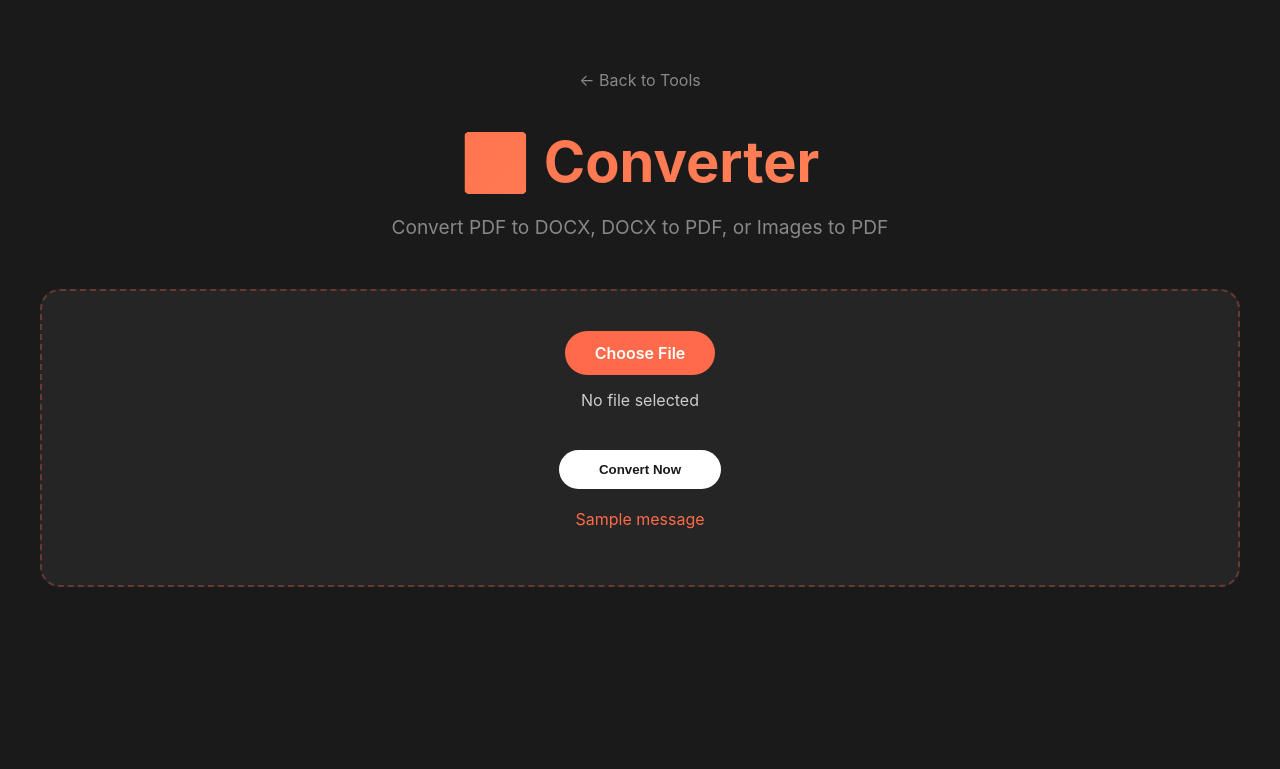
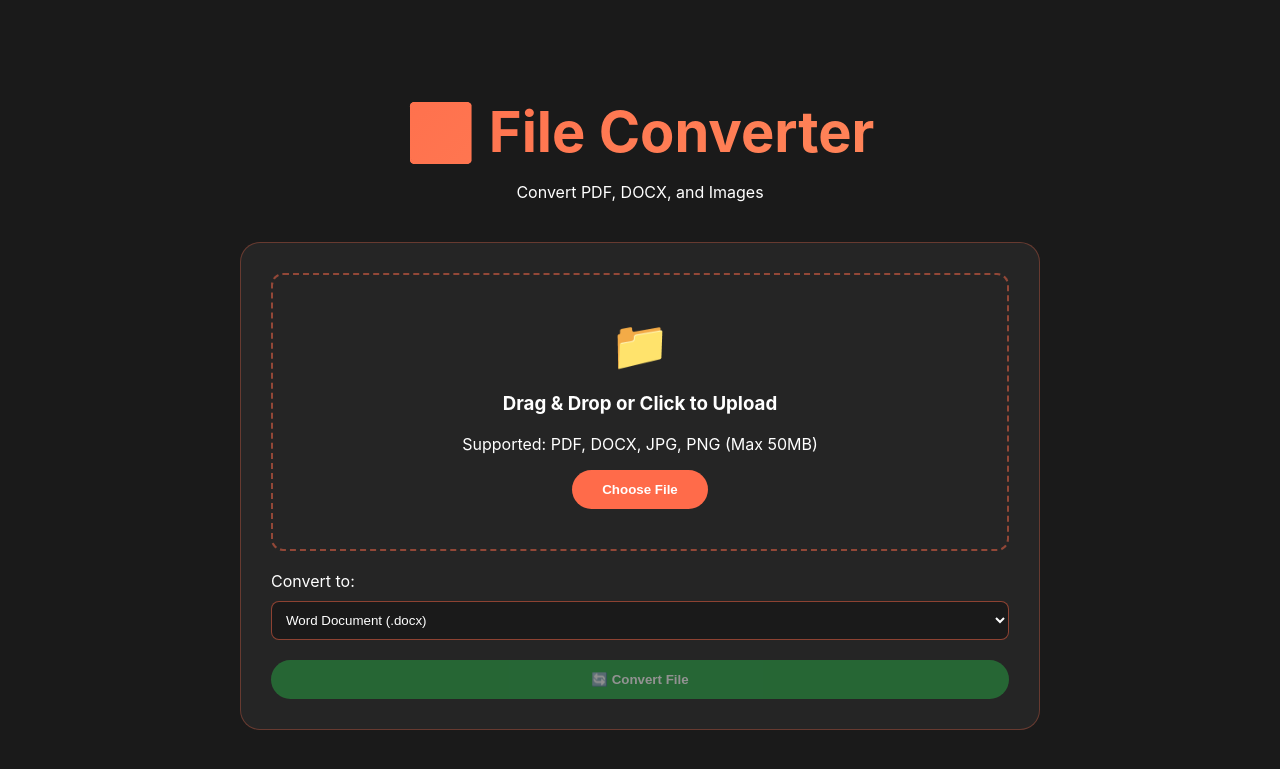
Before and after one commit to bapattanmay3/Convert-My-File, a Flask app: page /converter in a window 1280 px wide. Shown: the top 769 px of the page. Run offline with Flask 3, Linux system fonts and the light colour scheme; one stand-in notice (Sample message) is shown; some libraries are stand-ins or nearby versions.

Commit message:
Phase 2: Add File Converter with modular logic and template inheritance

```diff
--- a/app.py
+++ b/app.py
@@ -1,303 +1,84 @@
 import os
-from flask import Flask, render_template, request, send_file, flash, redirect, url_for
+import uuid
+from flask import Flask, render_template, request, jsonify, send_from_directory
 from werkzeug.utils import secure_filename
-from pdf2docx import Converter
-from docx2pdf import convert as docx_to_pdf
-from PIL import Image
-from deep_translator import GoogleTranslator
-from docx import Document
-import PyPDF2
-import magic
-import uuid
+from converter import convert_pdf_to_docx, convert_image_to_pdf, convert_docx_to_pdf
 
 app = Flask(__name__)
-app.secret_key = 'super-secret-key'
 app.config['SITE_NAME'] = 'Convert My File'
 app.config['UPLOAD_FOLDER'] = 'uploads'
-app.config['MAX_CONTENT_LENGTH'] = 16 * 1024 * 1024  # 16MB limit
+app.config['MAX_CONTENT_LENGTH'] = 50 * 1024 * 1024  # 50MB limit
 
 # Ensure upload directory exists
 os.makedirs(app.config['UPLOAD_FOLDER'], exist_ok=True)
-
-ALLOWED_EXTENSIONS = {'pdf', 'docx', 'png', 'jpg', 'jpeg', 'txt'}
-
-def allowed_file(filename):
-    return '.' in filename and \
-           filename.rsplit('.', 1)[1].lower() in ALLOWED_EXTENSIONS
 
 @app.route('/')
 def home():
     return render_template('index.html', site_name=app.config['SITE_NAME'])
 
-# --- CONVERTER ROUTES ---
-
 @app.route('/converter')
 def converter():
     return render_template('converter.html', site_name=app.config['SITE_NAME'])
 
-@app.route('/convert', methods=['POST'])
-def convert_file():
-    if 'file' not in request.files:
-        flash('No file part')
-        return redirect(request.url)
-
-    file = request.files['file']
-    if file.filename == '':
-        flash('No selected file')
-        return redirect(request.url)
-
-    if file and allowed_file(file.filename):
-        filename = secure_filename(file.filename)
-        unique_id = str(uuid.uuid4())
-        base_name, extension = os.path.splitext(filename)
-        input_path = os.path.join(app.config['UPLOAD_FOLDER'], f"{unique_id}_{filename}")
-        file.save(input_path)
-
-        output_filename = ""
-        output_path = ""
-
-        try:
-            if extension.lower() == '.pdf':
-                # PDF to DOCX
-                output_filename = f"{base_name}.docx"
-                output_path = os.path.join(app.config['UPLOAD_FOLDER'], f"{unique_id}_{output_filename}")
-                cv = Converter(input_path)
-                cv.convert(output_path, start=0, end=None)
-                cv.close()
-
-            elif extension.lower() == '.docx':
-                # DOCX to PDF
-                output_filename = f"{base_name}.pdf"
-                output_path = os.path.join(app.config['UPLOAD_FOLDER'], f"{unique_id}_{output_filename}")
-                docx_to_pdf(input_path, output_path)
-
-            elif extension.lower() in ['.png', '.jpg', '.jpeg']:
-                # Image to PDF
-                output_filename = f"{base_name}.pdf"
-                output_path = os.path.join(app.config['UPLOAD_FOLDER'], f"{unique_id}_{output_filename}")
-                image = Image.open(input_path)
-                image_rgb = image.convert('RGB')
-                image_rgb.save(output_path)
-
-            return send_file(output_path, as_attachment=True, download_name=output_filename)
-
-        except Exception as e:
-            flash(f"Error during conversion: {str(e)}")
-            return redirect(url_for('converter_page'))
-
-    return redirect(url_for('converter_page'))
-
-# --- TRANSLATOR ROUTES ---
-
 @app.route('/translator')
 def translator():
-    languages = {
-        'en': 'English', 'es': 'Spanish', 'fr': 'French', 'de': 'German',
-        'it': 'Italian', 'pt': 'Portuguese', 'ru': 'Russian', 'zh-CN': 'Chinese (Simplified)',
-        'ja': 'Japanese', 'ko': 'Korean', 'ar': 'Arabic', 'hi': 'Hindi',
-        'bn': 'Bengali', 'pa': 'Punjabi', 'jv': 'Javanese', 'ms': 'Malay',
-        'vi': 'Vietnamese', 'te': 'Telugu', 'mr': 'Marathi', 'ta': 'Tamil',
-        'tr': 'Turkish', 'ur': 'Urdu', 'gu': 'Gujarati', 'pl': 'Polish',
-        'uk': 'Ukrainian', 'ml': 'Malayalam', 'kn': 'Kannada', 'or': 'Odia',
-        'as': 'Assamese', 'bh': 'Bhojpuri'
-    }
-    return render_template('translator.html', site_name=app.config['SITE_NAME'], languages=languages)
-
-@app.route('/translate', methods=['POST'])
-def translate_file():
-    if 'file' not in request.files:
-        flash('No file part')
-        return redirect(request.url)
-
-    file = request.files['file']
-    target_lang = request.form.get('target_lang', 'en')
-
-    if file.filename == '':
-        flash('No selected file')
-        return redirect(request.url)
-
-    if file and allowed_file(file.filename):
-        filename = secure_filename(file.filename)
-        unique_id = str(uuid.uuid4())
-        base_name, extension = os.path.splitext(filename)
-        input_path = os.path.join(app.config['UPLOAD_FOLDER'], f"{unique_id}_{filename}")
-        file.save(input_path)
-
-        output_filename = f"{base_name}_{target_lang}{extension}"
-        output_path = os.path.join(app.config['UPLOAD_FOLDER'], f"{unique_id}_{output_filename}")
-
-        try:
-            translator = GoogleTranslator(source='auto', target=target_lang)
-
-            if extension.lower() == '.docx':
-                doc = Document(input_path)
-                for para in doc.paragraphs:
-                    if para.text.strip():
-                        para.text = translator.translate(para.text)
-                for table in doc.tables:
-                    for row in table.rows:
-                        for cell in row.cells:
-                            if cell.text.strip():
-                                cell.text = translator.translate(cell.text)
-                doc.save(output_path)
-
-            elif extension.lower() == '.pdf':
-                reader = PyPDF2.PdfReader(input_path)
-                full_text = ""
-                for page in reader.pages:
-                    full_text += page.extract_text() + "\n"
-
-                translated_text = ""
-                max_chars = 4500
-                chunks = [full_text[i:i+max_chars] for i in range(0, len(full_text), max_chars)]
-                for chunk in chunks:
-                    if chunk.strip():
-                        translated_text += translator.translate(chunk) + "\n"
-
-                output_filename = f"{base_name}_{target_lang}.txt"
-                output_path = os.path.join(app.config['UPLOAD_FOLDER'], f"{unique_id}_{output_filename}")
-                with open(output_path, "w", encoding="utf-8") as f:
-                    f.write(translated_text)
-
-            elif extension.lower() == '.txt':
-                with open(input_path, "r", encoding="utf-8") as f:
-                    text = f.read()
-
-                translated_text = ""
-                max_chars = 4500
-                chunks = [text[i:i+max_chars] for i in range(0, len(text), max_chars)]
-                for chunk in chunks:
-                    if chunk.strip():
-                        translated_text += translator.translate(chunk) + "\n"
-
-                with open(output_path, "w", encoding="utf-8") as f:
-                    f.write(translated_text)
-
-            return send_file(output_path, as_attachment=True, download_name=output_filename)
-
-        except Exception as e:
-            flash(f"Error during translation: {str(e)}")
-            return redirect(url_for('translator_page'))
-
-    return redirect(url_for('translator_page'))
-
-# --- MERGER ROUTES ---
+    return render_template('translator.html', site_name=app.config['SITE_NAME'])
 
 @app.route('/merger')
 def merger():
     return render_template('merger.html', site_name=app.config['SITE_NAME'])
 
-@app.route('/merge', methods=['POST'])
-def merge_files():
-    if 'files' not in request.files:
-        flash('No file part')
-        return redirect(request.url)
-
-    files = request.files.getlist('files')
-    if not files or files[0].filename == '':
-        flash('No selected files')
-        return redirect(request.url)
-
-    merger = PyPDF2.PdfWriter()
-    unique_id = str(uuid.uuid4())
-    temp_files = []
-
-    try:
-        for file in files:
-            if file and file.filename.lower().endswith('.pdf'):
-                filename = secure_filename(file.filename)
-                path = os.path.join(app.config['UPLOAD_FOLDER'], f"{unique_id}_{filename}")
-                file.save(path)
-                temp_files.append(path)
-                merger.append(path)
-            else:
-                flash(f"Skipping non-PDF file: {file.filename}")
-
-        output_filename = "merged_documents.pdf"
-        output_path = os.path.join(app.config['UPLOAD_FOLDER'], f"{unique_id}_{output_filename}")
-        merger.write(output_path)
-        merger.close()
-
-        return send_file(output_path, as_attachment=True, download_name=output_filename)
-
-    except Exception as e:
-        flash(f"Error during merging: {str(e)}")
-        return redirect(url_for('merger_page'))
-    finally:
-        # Cleanup temp files could be added here
-        pass
-
-# --- COMPRESSOR ROUTES ---
-
 @app.route('/compressor')
 def compressor():
     return render_template('compressor.html', site_name=app.config['SITE_NAME'])
 
-@app.route('/compress', methods=['POST'])
-def compress_file():
+@app.route('/convert', methods=['POST'])
+def convert():
     if 'file' not in request.files:
-        flash('No file part')
-        return redirect(request.url)
+        return jsonify({'success': False, 'error': 'No file uploaded'})
 
     file = request.files['file']
-    compression_level = request.form.get('level', 'medium')
+    target_format = request.form.get('format')
 
     if file.filename == '':
-        flash('No selected file')
-        return redirect(request.url)
+        return jsonify({'success': False, 'error': 'No selected file'})
 
-    if file and allowed_file(file.filename):
+    if file:
         filename = secure_filename(file.filename)
         unique_id = str(uuid.uuid4())
-        base_name, extension = os.path.splitext(filename)
-        input_path = os.path.join(app.config['UPLOAD_FOLDER'], f"{unique_id}_{filename}")
+        input_filename = f"{unique_id}_{filename}"
+        input_path = os.path.join(app.config['UPLOAD_FOLDER'], input_filename)
         file.save(input_path)
 
-        output_filename = f"compressed_{filename}"
-        output_path = os.path.join(app.config['UPLOAD_FOLDER'], f"{unique_id}_{output_filename}")
+        output_filename = f"{unique_id}_converted.{target_format}"
+        output_path = os.path.join(app.config['UPLOAD_FOLDER'], output_filename)
 
-        try:
-            if extension.lower() == '.pdf':
-                reader = PyPDF2.PdfReader(input_path)
-                writer = PyPDF2.PdfWriter()
+        success = False
+        message = ""
 
-                for page in reader.pages:
-                    # Compress content stream
-                    page.compress_content_streams()
-                    writer.add_page(page)
+        # Determine conversion type based on file extension and target format
+        ext = filename.rsplit('.', 1)[1].lower()
 
-                # Quality levels for PDF are limited in PyPDF2;
-                # mainly content stream compression and metadata removal
-                with open(output_path, "wb") as f:
-                    writer.write(f)
+        if ext == 'pdf' and target_format == 'docx':
+            success, message = convert_pdf_to_docx(input_path, output_path)
+        elif ext in ['jpg', 'jpeg', 'png'] and target_format == 'pdf':
+            success, message = convert_image_to_pdf(input_path, output_path)
+        elif ext == 'docx' and target_format == 'pdf':
+            success, message = convert_docx_to_pdf(input_path, output_path)
+        else:
+            message = "Unsupported conversion"
 
-            elif extension.lower() in ['.png', '.jpg', '.jpeg']:
-                img = Image.open(input_path)
+        if success:
+            return jsonify({
+                'success': True,
+                'download_url': f'/download/{output_filename}'
+            })
+        else:
+            return jsonify({'success': False, 'error': message})
 
-                # Setup quality based on level
-                quality = 85 # Medium
-                if compression_level == 'low':
-                    quality = 95
-                elif compression_level == 'high':
-                    quality = 60
-
-                # PNG doesn't support 'quality' in save the same way, usually use optimize and compress_level
-                if extension.lower() == '.png':
-                    img.save(output_path, optimize=True)
-                else:
-                    img.save(output_path, quality=quality, optimize=True)
-
-            else:
-                flash("Unsupported file type for compression")
-                return redirect(url_for('compressor_page'))
-
-            return send_file(output_path, as_attachment=True, download_name=output_filename)
-
-        except Exception as e:
-            flash(f"Error during compression: {str(e)}")
-            return redirect(url_for('compressor_page'))
-
-    return redirect(url_for('compressor_page'))
+@app.route('/download/<filename>')
+def download(filename):
+    return send_from_directory(app.config['UPLOAD_FOLDER'], filename, as_attachment=True)
 
 if __name__ == '__main__':
     app.run(debug=True)
--- /dev/null
+++ b/templates/base.html
@@ -0,0 +1,111 @@
+<!DOCTYPE html>
+<html lang="en">
+
+<head>
+    <meta charset="UTF-8">
+    <meta name="viewport" content="width=device-width, initial-scale=1.0">
+    <title>{{ site_name }} - File Converter</title>
+    <link rel="stylesheet" href="{{ url_for('static', filename='css/style.css') }}">
+    <style>
+        .tool-container {
+            max-width: 800px;
+            margin: 0 auto;
+            padding: 20px;
+        }
+
+        .tool-header {
+            text-align: center;
+            margin-bottom: 40px;
+        }
+
+        .converter-card {
+            background: rgba(255, 255, 255, 0.05);
+            border: 1px solid rgba(255, 107, 74, 0.3);
+            border-radius: 20px;
+            padding: 30px;
+        }
+
+        .upload-area {
+            border: 2px dashed rgba(255, 107, 74, 0.5);
+            border-radius: 12px;
+            padding: 40px;
+            text-align: center;
+            cursor: pointer;
+            transition: border-color 0.3s;
+            margin-bottom: 20px;
+        }
+
+        .upload-area:hover {
+            border-color: var(--primary);
+        }
+
+        .upload-icon {
+            font-size: 3rem;
+            display: block;
+            margin-bottom: 10px;
+        }
+
+        .btn {
+            padding: 12px 30px;
+            border-radius: 30px;
+            font-weight: 600;
+            cursor: pointer;
+            border: none;
+            transition: transform 0.2s;
+        }
+
+        .btn-primary {
+            background: var(--primary);
+            color: white;
+        }
+
+        .btn-success {
+            background: #28a745;
+            color: white;
+            width: 100%;
+            margin-top: 20px;
+        }
+
+        .btn:hover:not(:disabled) {
+            transform: scale(1.05);
+        }
+
+        .btn:disabled {
+            opacity: 0.5;
+            cursor: not-allowed;
+        }
+
+        .form-select {
+            background: var(--dark);
+            color: white;
+            padding: 10px;
+            border-radius: 8px;
+            border: 1px solid rgba(255, 107, 74, 0.5);
+            width: 100%;
+            margin-top: 10px;
+        }
+
+        .file-info {
+            padding: 15px;
+            background: rgba(255, 255, 255, 0.05);
+            border-radius: 8px;
+            margin-bottom: 20px;
+        }
+
+        .success {
+            color: #28a745;
+            margin-top: 15px;
+        }
+
+        .error {
+            color: #dc3545;
+            margin-top: 15px;
+        }
+    </style>
+</head>
+
+<body>
+    {% block content %}{% endblock %}
+</body>
+
+</html>
--- a/templates/converter.html
+++ b/templates/converter.html
@@ -1,128 +1,104 @@
-<!DOCTYPE html>
-<html lang="en">
+{% extends "base.html" %}
+{% block content %}
+<div class="tool-container">
+    <div class="tool-header">
+        <h1>🔄 File Converter</h1>
+        <p>Convert PDF, DOCX, and Images</p>
+    </div>
 
-<head>
-    <meta charset="UTF-8">
-    <meta name="viewport" content="width=device-width, initial-scale=1.0">
-    <title>Converter - {{ site_name }}</title>
-    <link rel="stylesheet" href="{{ url_for('static', filename='css/style.css') }}">
-    <style>
-        .upload-container {
-            background: rgba(255, 255, 255, 0.05);
-            border: 2px dashed rgba(255, 107, 74, 0.3);
-            border-radius: 20px;
-            padding: 40px;
-            margin-top: 30px;
-            transition: border-color 0.3s;
-        }
+    <div class="converter-card">
+        <div class="upload-area" id="dropArea">
+            <div class="upload-content">
+                <span class="upload-icon">📁</span>
+                <h3>Drag & Drop or Click to Upload</h3>
+                <p>Supported: PDF, DOCX, JPG, PNG (Max 50MB)</p>
+                <input type="file" id="fileInput" hidden>
+                <button class="btn btn-primary" id="browseBtn">Choose File</button>
+            </div>
+        </div>
 
-        .upload-container:hover {
-            border-color: var(--primary);
-        }
+        <div id="fileInfo" class="file-info" style="display: none;">
+            <p><strong>File:</strong> <span id="fileName"></span></p>
+            <p><strong>Size:</strong> <span id="fileSize"></span></p>
+        </div>
 
-        .file-input {
-            margin-bottom: 20px;
-        }
+        <div class="convert-options">
+            <label>Convert to:</label>
+            <select id="formatSelect" class="form-select">
+                <option value="docx">Word Document (.docx)</option>
+                <option value="pdf">PDF (.pdf)</option>
+                <option value="jpg">JPEG Image (.jpg)</option>
+            </select>
 
-        input[type="file"] {
-            display: none;
-        }
+            <button id="convertBtn" class="btn btn-success" disabled>
+                🔄 Convert File
+            </button>
+        </div>
 
-        .custom-file-upload {
-            background: var(--primary);
-            color: white;
-            padding: 12px 30px;
-            border-radius: 30px;
-            cursor: pointer;
-            font-weight: 600;
-            display: inline-block;
-            transition: transform 0.2s, background 0.2s;
-        }
-
-        .custom-file-upload:hover {
-            transform: scale(1.05);
-            background: #ff8a5c;
-        }
-
-        .btn-convert {
-            background: white;
-            color: var(--dark);
-            border: none;
-            padding: 12px 40px;
-            border-radius: 30px;
-            font-weight: 700;
-            margin-top: 20px;
-            cursor: pointer;
-            transition: background 0.2s;
-        }
-
-        .btn-convert:hover {
-            background: #eee;
-        }
-
-        .back-link {
-            display: block;
-            margin-top: 30px;
-            color: #888;
-            text-decoration: none;
-        }
-
-        .back-link:hover {
-            color: var(--primary);
-        }
-
-        #file-name {
-            margin-top: 15px;
-            color: #ccc;
-        }
-
-        .flash-messages {
-            margin-top: 20px;
-            color: #ff6b4a;
-        }
-    </style>
-</head>
-
-<body>
-    <div class="container">
-        <a href="/" class="back-link">← Back to Tools</a>
-        <h1>🔄 Converter</h1>
-        <p class="tagline">Convert PDF to DOCX, DOCX to PDF, or Images to PDF</p>
-
-        <div class="upload-container">
-            <form action="/convert" method="POST" enctype="multipart/form-data">
-                <div class="file-input">
-                    <label for="file-upload" class="custom-file-upload">
-                        Choose File
-                    </label>
-                    <input id="file-upload" name="file" type="file" onchange="updateFileName()" />
-                    <div id="file-name">No file selected</div>
+        <div id="result" style="display: none;"></div>
     </div>
-                <button type="submit" class="btn-convert">Convert Now</button>
-            </form>
-            {% with messages = get_flashed_messages() %}
-            {% if messages %}
-            <div class="flash-messages">
-                {% for message in messages %}
-                <p>{{ message }}</p>
-                {% endfor %}
-            </div>
-            {% endif %}
-            {% endwith %}
 </div>
 
 <script>
-            function updateFileName() {
-                const input = document.getElementById('file-upload');
-                const fileName = document.getElementById('file-name');
-                if (input.files.length > 0) {
-                    fileName.textContent = input.files[0].name;
+    document.addEventListener('DOMContentLoaded', function () {
+        const dropArea = document.getElementById('dropArea');
+        const fileInput = document.getElementById('fileInput');
+        const browseBtn = document.getElementById('browseBtn');
+        const fileInfo = document.getElementById('fileInfo');
+        const fileName = document.getElementById('fileName');
+        const fileSize = document.getElementById('fileSize');
+        const convertBtn = document.getElementById('convertBtn');
+        const formatSelect = document.getElementById('formatSelect');
+        const result = document.getElementById('result');
+
+        let selectedFile = null;
+
+        browseBtn.onclick = () => fileInput.click();
+
+        fileInput.onchange = (e) => {
+            if (e.target.files[0]) {
+                selectedFile = e.target.files[0];
+                fileName.textContent = selectedFile.name;
+                fileSize.textContent = (selectedFile.size / 1024).toFixed(2) + ' KB';
+                fileInfo.style.display = 'block';
+                convertBtn.disabled = false;
+            }
+        };
+
+        convertBtn.onclick = async () => {
+            if (!selectedFile) return;
+
+            const formData = new FormData();
+            formData.append('file', selectedFile);
+            formData.append('format', formatSelect.value);
+
+            convertBtn.disabled = true;
+            convertBtn.textContent = 'Converting...';
+
+            try {
+                const response = await fetch('/convert', {
+                    method: 'POST',
+                    body: formData
+                });
+
+                const data = await response.json();
+
+                if (data.success) {
+                    result.innerHTML = `<div class="success">
+                    ✅ Conversion successful!
+                    <a href="${data.download_url}" class="btn btn-small">Download</a>
+                </div>`;
                 } else {
-                    fileName.textContent = 'No file selected';
+                    result.innerHTML = `<div class="error">❌ ${data.error}</div>`;
                 }
+            } catch (error) {
+                result.innerHTML = `<div class="error">❌ Network error</div>`;
+            } finally {
+                convertBtn.disabled = false;
+                convertBtn.textContent = '🔄 Convert File';
+                result.style.display = 'block';
             }
+        };
+    });
 </script>
-    </div>
-</body>
-
-</html>
+{% endblock %}
```
Also changed, not shown: converter.py (added, +34 -0 lines), requirements.txt (+4 -8 lines). Lines whose indentation alone changed are shown as unchanged.
